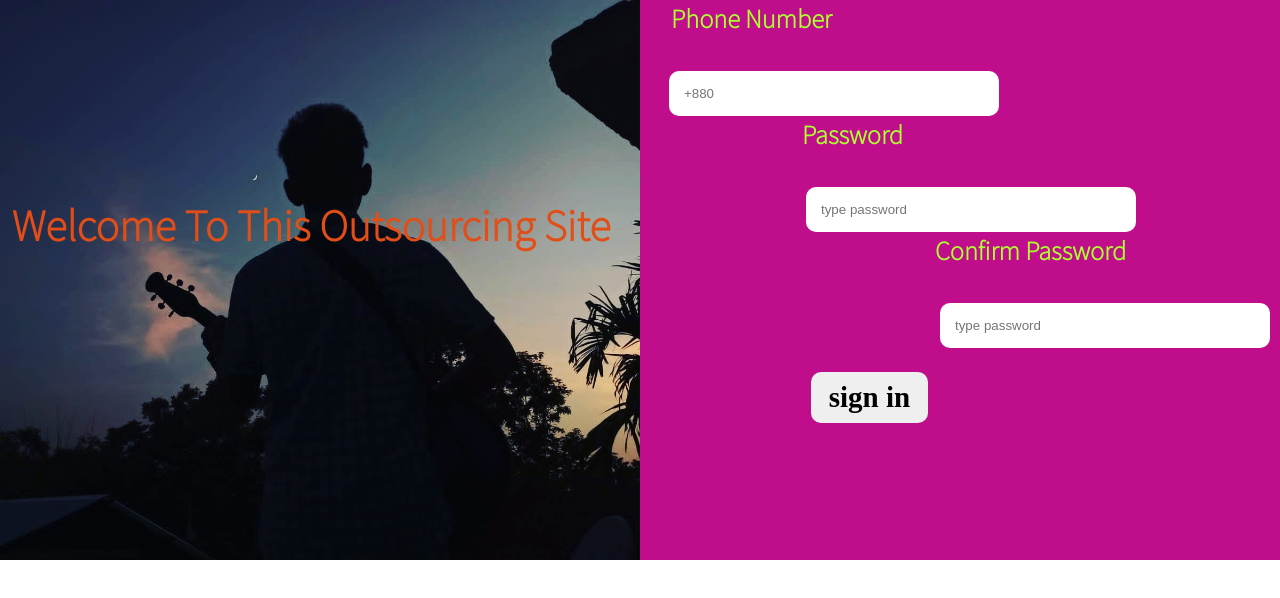
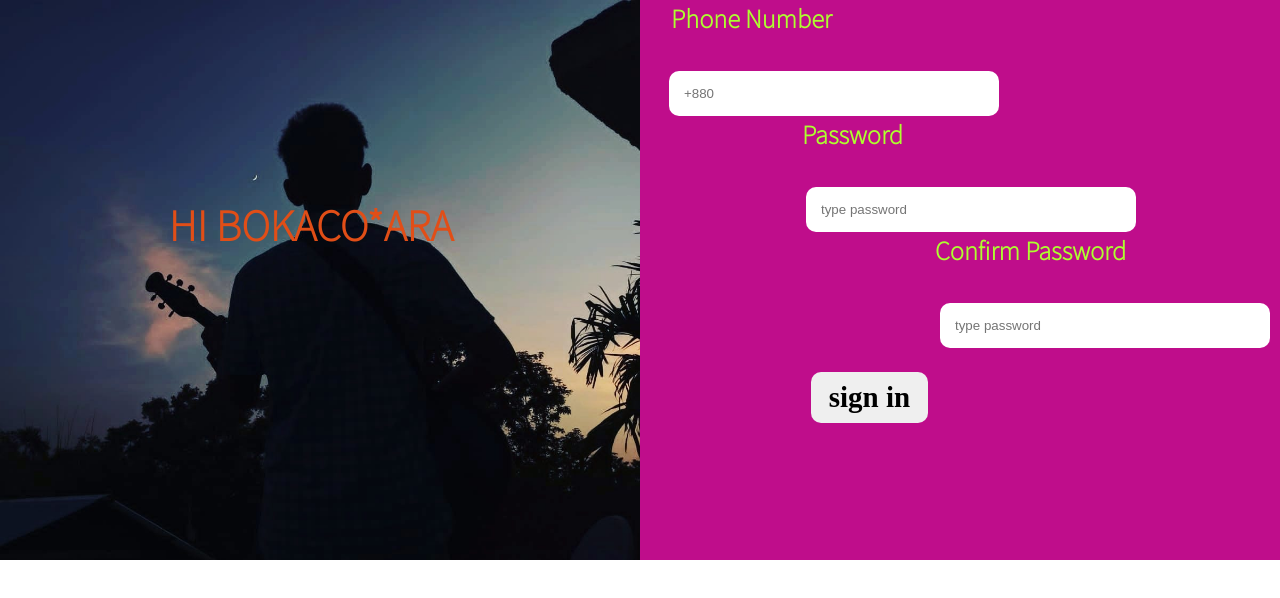
Before and after one commit to Fahim73345/my-sql-personal-website, a plain HTML site: page index.html in a window 1280 px wide. Drawn offline with Linux system fonts and the light colour scheme.

Commit message:
INNITIAL

```diff
--- a/index.html
+++ b/index.html
@@ -18,7 +18,7 @@
 <section class="mainloginpage">
 <div class="loginwlc">
 
-<h1>Welcome to this outsourcing site</h1></br>
+<h1>HI BOKACO*ARA</h1></br>
 </div>
 
 
```
